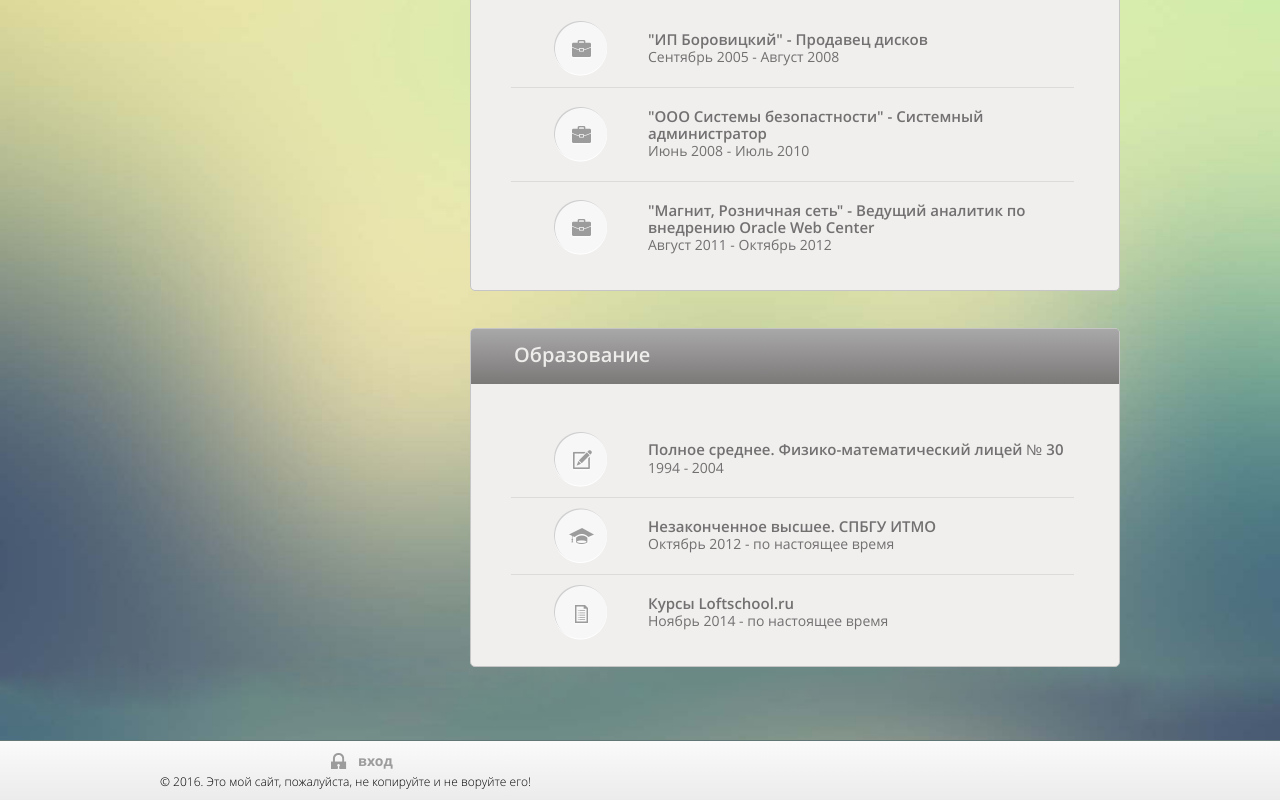
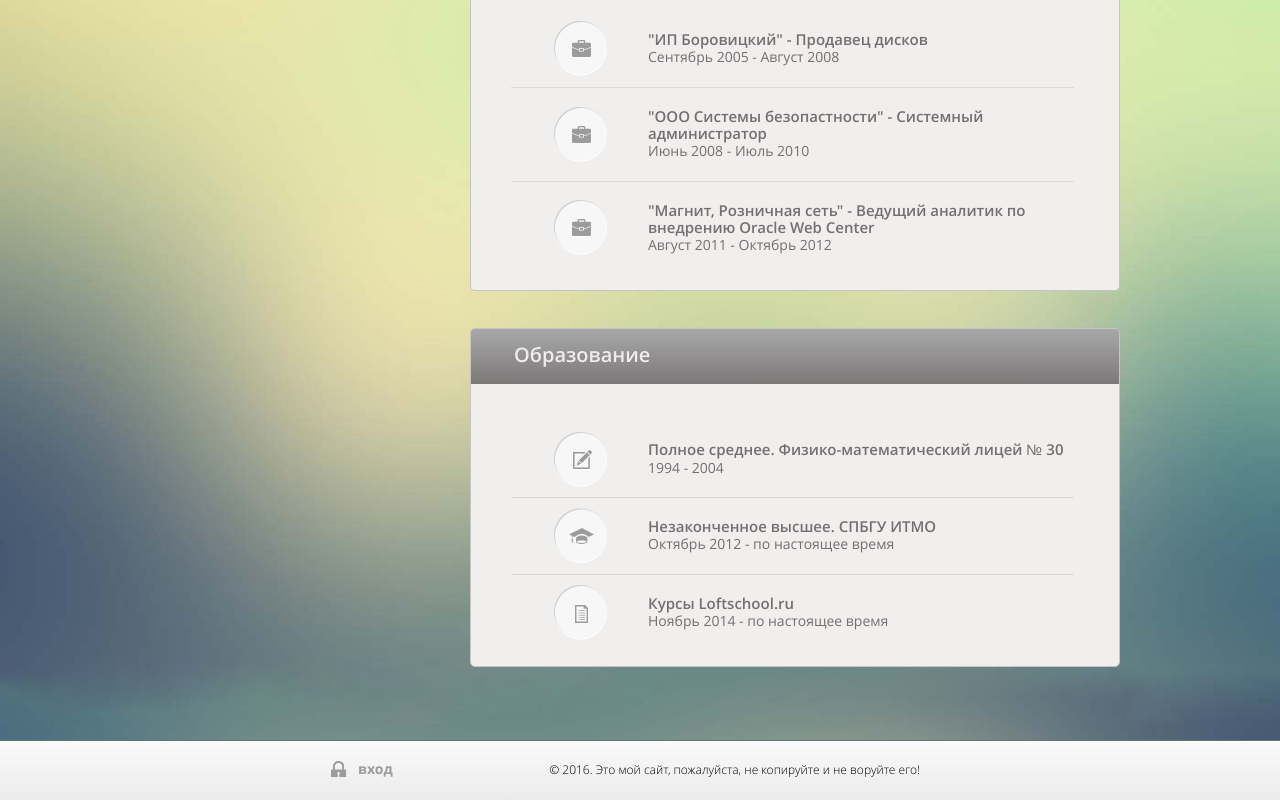
Before and after one commit to Muhammadabumansur/site, a website: page app/index.html in a window 1280 px wide. Shown: the part 539-1339 px from the top of the page. Drawn offline with nearby package versions, Linux system fonts and the light colour scheme.

Commit message:
Some more correctives

```diff
--- a/app/css/feedback.css
+++ b/app/css/feedback.css
@@ -406,10 +406,12 @@ li {
 }
 
 .copyright {
-	text-align: left;
+	display: block;
+	float: right;
+	margin-right: 200px;
 	font-family: open_sanslight, sans-serif;
 	font-size: 12px;
-	padding-top: 22px;
+	padding-top: 10px;
 }
 
 .a_lock {
@@ -420,8 +422,7 @@ li {
   font-family: open_sansbold, sans-serif;
 	font-size: 14px;
 	color: #9c9c9c;
-	margin-right: 60px;
-	margin-left: 170px;
+	margin: 20px 60px 0 170px;
 	background: url(../pic/sprite-lock-w23h42.png) no-repeat 0 0;
 }
 
--- a/app/css/main.css
+++ b/app/css/main.css
@@ -155,7 +155,7 @@ li {
 	font-size: 20px;
 }
 
-.nav_a:hover {
+.nav_a:not(#current):hover {
 	background-color: #e3e1e1;
 	background-image: linear-gradient(#e8e7e7 13%, #e3e1e1, #c2c0c0);
 }
@@ -403,10 +403,12 @@ li {
 }
 
 .copyright {
-	text-align: left;
+	display: block;
+	float: right;
+	margin-right: 200px;
 	font-family: open_sanslight, sans-serif;
 	font-size: 12px;
-	padding-top: 22px;
+	padding-top: 10px;
 }
 
 .a_lock {
@@ -417,8 +419,7 @@ li {
   font-family: open_sansbold, sans-serif;
 	font-size: 14px;
 	color: #9c9c9c;
-	margin-right: 60px;
-	margin-left: 170px;
+	margin: 20px 60px 0 170px;
 	background: url(../pic/sprite-lock-w23h42.png) no-repeat 0 0;
 }
 
--- a/app/css/myworks.css
+++ b/app/css/myworks.css
@@ -311,7 +311,7 @@ li {
 	background-color: #000;
 }
 
-.list_of_works_li:nth-child(3) {
+.list_of_works_li:nth-child(3n+3) {
 	margin-right: 0;
 }
 
--- a/app/index.html
+++ b/app/index.html
@@ -35,7 +35,7 @@
 			<aside class="aside">
 				<nav class="nav">
 					<ul class="nav_ul">
-						<li><a class="nav_a current" href="#">Обо мне</a></li>
+						<li><a class="nav_a current" id="current" href="#">Обо мне</a></li>
 						<li><a class="nav_a" href="myworks.html">Мои работы</a></li>
 						<li><a class="nav_a" href="feedback.html">Обратная связь</a></li>
 					</ul>
--- a/bower.json
+++ b/bower.json
@@ -4,6 +4,7 @@
     "jquery": "1.8",
     "normalize-css": "normalize.css#~3.0.3",
     "html5shiv": "~3.7.3",
-    "bPopup": "bpopup#~0.11.0"
+    "bPopup": "bpopup#~0.11.0",
+    "jquery-placeholder": "~2.3.1"
   }
 }
```
